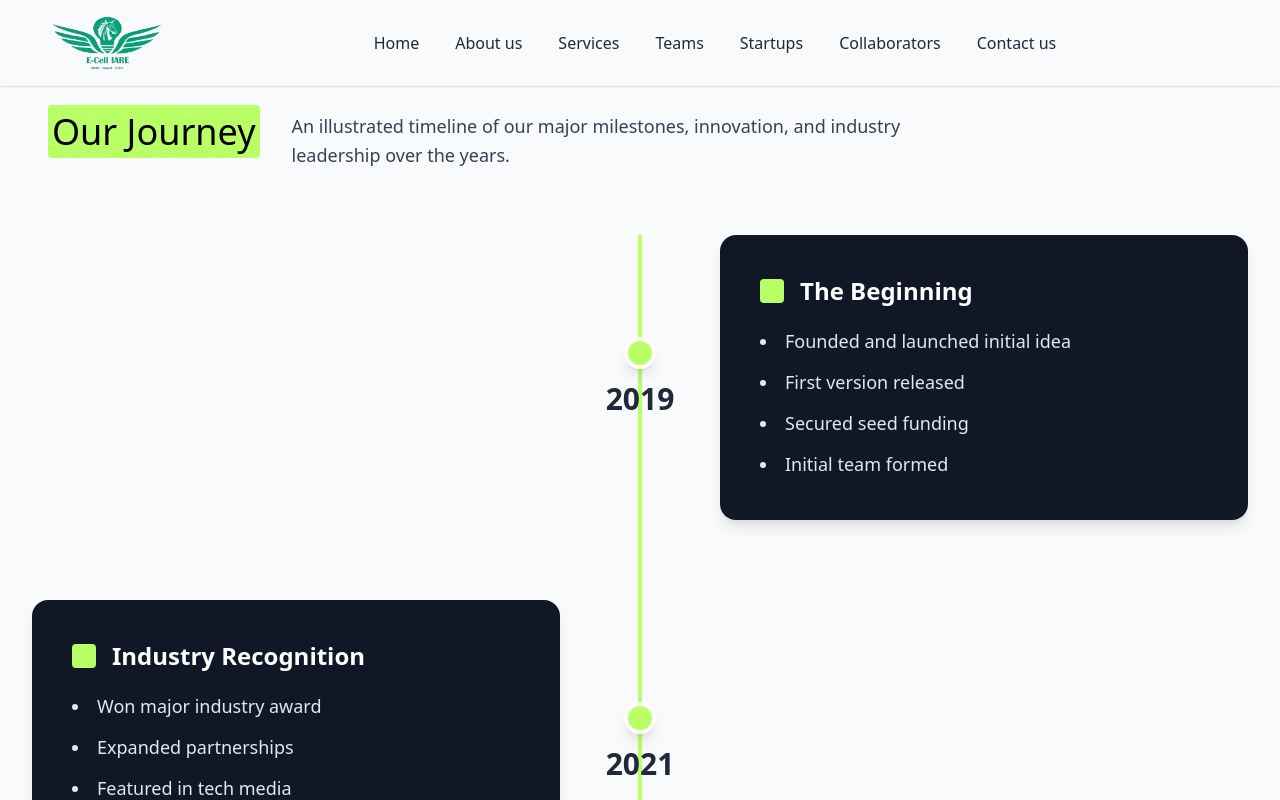
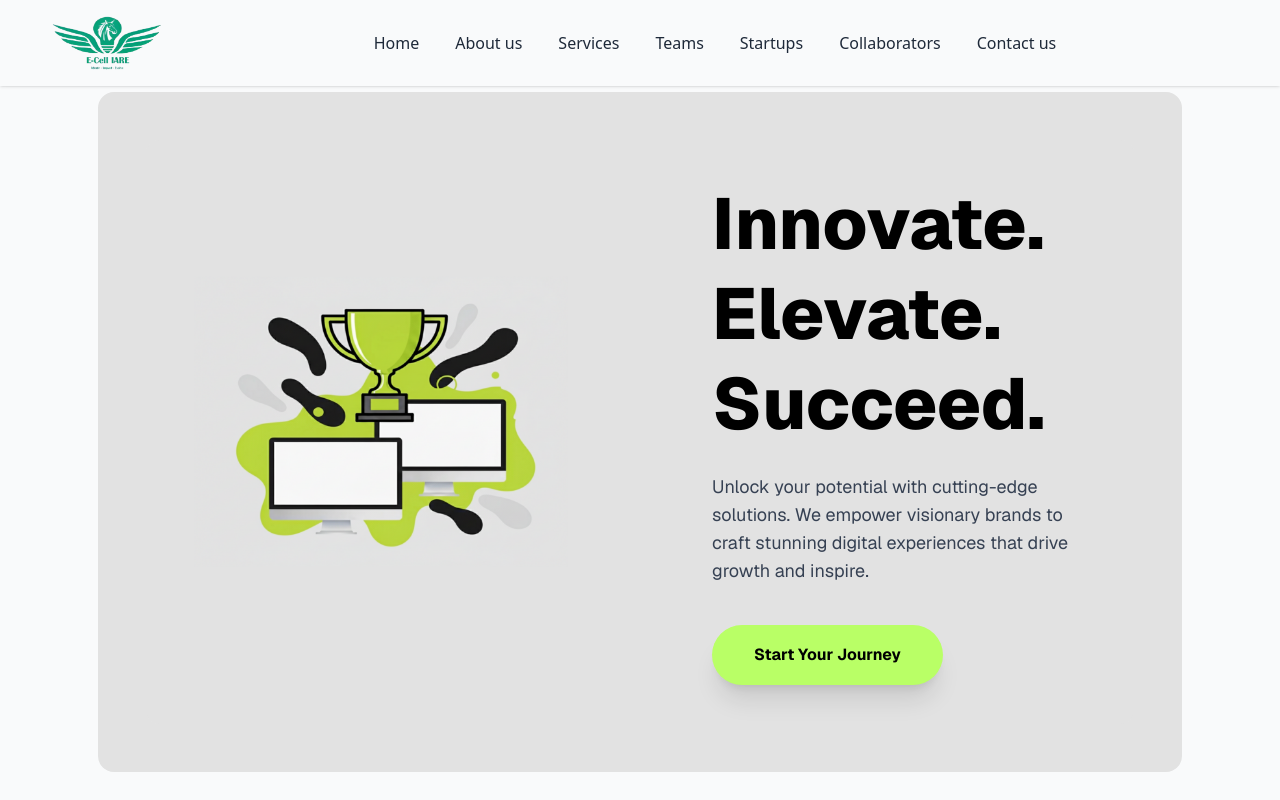
Before and after one commit to Maximus5470/Ecell-Website, a Next.js app: page /about in a window 1280 px wide. Shown: the top 800 px of the page. Built offline with nearby package versions, Linux system fonts and the light colour scheme.

Commit message:
added hero section

```diff
--- a/app/about/page.tsx
+++ b/app/about/page.tsx
@@ -1,10 +1,12 @@
 import React from "react";
 import Flashcard from "@/components/Flashcard";
 import Timeline from "@/components/Timeline";
+import Hero_Aboutus from "@/components/Hero_Aboutus";
 
 export default function AboutPage() {
   return (
     <div className="pt-8">
+      <Hero_Aboutus />
       <Timeline />
       <Flashcard />
     </div>
--- /dev/null
+++ b/components/Hero_Aboutus.tsx
@@ -0,0 +1,136 @@
+
+'use client';
+
+import React from 'react';
+import { motion, Variants } from 'framer-motion';
+
+// --- Color Palette ---
+const COLOR_ACCENT_GREEN = '#B9FF66';
+const COLOR_BLACK = '#000000';
+const COLOR_HERO_BOX = '#E2E2E2'; // The inner container color
+const COLOR_PAGE_BG = '#F9FAFB';
+const COLOR_WHITE = '#FFFFFF';
+
+// --- Animation Variants ---
+const containerVariants: Variants = {
+  hidden: { opacity: 0 },
+  visible: {
+    opacity: 1,
+    transition: {
+      staggerChildren: 0.15,
+    },
+  },
+};
+
+const itemVariants: Variants = {
+  hidden: { y: 20, opacity: 0 },
+  visible: {
+    y: 0,
+    opacity: 1,
+    transition: {
+      ease: "easeOut",
+      duration: 0.6,
+    },
+  },
+};
+
+// ACTION: Changed from 'const' and 'export default' to 'export const' to fix the runtime error.
+export const Hero_Aboutus: React.FC = () => {
+  // Placeholder URL for the illustration image, matching the background color for blending
+  const imageUrl = "/Aboutus_hero.png";
+
+  return (
+    // Outer div for page background
+    <div className={`w-full min-h-screen flex flex-col items-center justify-center font-sans p-4 sm:p-6`} style={{ backgroundColor: COLOR_PAGE_BG }}>
+
+        {/* Hero Box Container: THE GREY BOX - Now responsive in height and padding */}
+        <motion.section
+            // HEIGHT CHANGE: h-auto min-h-[70vh] for small screens, fixed h-[85vh] for desktop
+            className={`w-[98%] md:w-[95%] lg:w-[90%] xl:w-[88%] h-auto min-h-[70vh] lg:h-[85vh] flex items-center justify-center p-6 md:p-12 rounded-2xl overflow-hidden relative`}
+            style={{ backgroundColor: COLOR_HERO_BOX }}
+            initial={{ opacity: 0, y: 10 }}
+            animate={{ opacity: 1, y: 0 }}
+            transition={{ duration: 0.7, ease: "easeOut" }}
+        >
+
+          {/* Inner Content Card (Grey background) */}
+          <div
+            className="bg-[#E2E2E2] w-full h-full flex items-center justify-center rounded-xl overflow-hidden relative"
+          >
+
+            {/* Content Container - Adjusted padding for mobile */}
+            <motion.div
+                className="container mx-auto px-4 md:px-12 py-10 md:py-20 w-full"
+                variants={containerVariants}
+                initial="hidden"
+                animate="visible"
+            >
+              {/* LAYOUT GAP CHANGE: Reduced gap for mobile (gap-12) */}
+              <div className="flex flex-col lg:flex-row items-center justify-between gap-12 lg:gap-36">
+
+                {/* Left Section - Image & Animation: This is the primary column wrapper */}
+                <motion.div
+                  className="w-full lg:w-1/2 flex justify-center relative z-10"
+                  initial={{ x: -80, opacity: 0, scale: 0.8 }}
+                  animate={{ x: 0, opacity: 1, scale: 1 }}
+                  transition={{ duration: 1, ease: 'easeOut', delay: 0.2 }}
+                >
+                  {/* Image element now acts as the animated, sized container (motion.img) */}
+                  <motion.img
+                    // ACTION: Adjusted sizing for uniform stretching across breakpoints, made slightly larger for large screens
+                    className="object-contain w-full h-auto relative
+                               max-w-xs sm:max-w-sm md:max-w-md lg:max-w-xl xl:max-w-3xl" // Increased to xl:max-w-3xl for larger screens
+                    src={imageUrl}
+                    alt="A vibrant illustration representing success and collaboration"
+
+                    // Floating animation applied directly here
+                    animate={{ y: [0, -15, 0] }}
+                    transition={{
+                      duration: 9,
+                      repeat: Infinity,
+                      ease: "easeInOut"
+                    }}
+                  />
+                </motion.div>
+
+                {/* Right Section - Content */}
+                <div className="w-full lg:w-1/2 text-center lg:text-left">
+                  <motion.h1
+                    // Text size adjusted slightly on smallest mobile screens
+                    className={`text-4xl sm:text-5xl md:text-7xl font-extrabold leading-tight mb-4 md:mb-6`}
+                    variants={itemVariants}
+                    style={{ color: COLOR_BLACK }}
+                  >
+                    Innovate. Elevate. Succeed.
+                  </motion.h1>
+                  <motion.p
+                    // Text size adjusted slightly and margin reduced on mobile
+                    className="text-base sm:text-lg text-gray-700 mb-8 md:mb-10 max-w-lg mx-auto lg:mx-0"
+                    variants={itemVariants}
+                  >
+                    Unlock your potential with cutting-edge solutions. We empower visionary brands to craft stunning digital experiences that drive growth and inspire.
+                  </motion.p>
+                  <motion.div
+                    variants={itemVariants}
+                  >
+                    <motion.button
+                      // Button padding reduced slightly for mobile
+                      className={`relative overflow-hidden group text-black font-bold py-3 px-8 sm:py-4 sm:px-10 rounded-full shadow-xl transition-all duration-300 ease-in-out border-2 border-transparent`}
+                      style={{ backgroundColor: COLOR_ACCENT_GREEN }}
+                      whileHover={{ scale: 1.05, boxShadow: "0px 8px 20px rgba(185,255,102,0.4)" }}
+                      whileTap={{ scale: 0.95 }}
+                    >
+                      <span className="relative z-10 text-sm sm:text-base">Start Your Journey</span>
+                      <span className="absolute inset-0 bg-white opacity-0 group-hover:opacity-20 transition-opacity duration-300 rounded-full"></span>
+                    </motion.button>
+                  </motion.div>
+                </div>
+              </div>
+            </motion.div>
+          </div>
+        </motion.section>
+    </div>
+  );
+};
+
+export default Hero_Aboutus;
--- a/package.json
+++ b/package.json
@@ -11,6 +11,7 @@
   "dependencies": {
     "class-variance-authority": "^0.7.1",
     "clsx": "^2.1.1",
+    "framer-motion": "^12.23.22",
     "lucide-react": "^0.544.0",
     "next": "15.5.3",
     "react": "19.1.0",
```
Also changed, not shown: public/Aboutus_hero.png (added), 1 other file (tests, documents, lock files or other folders).
